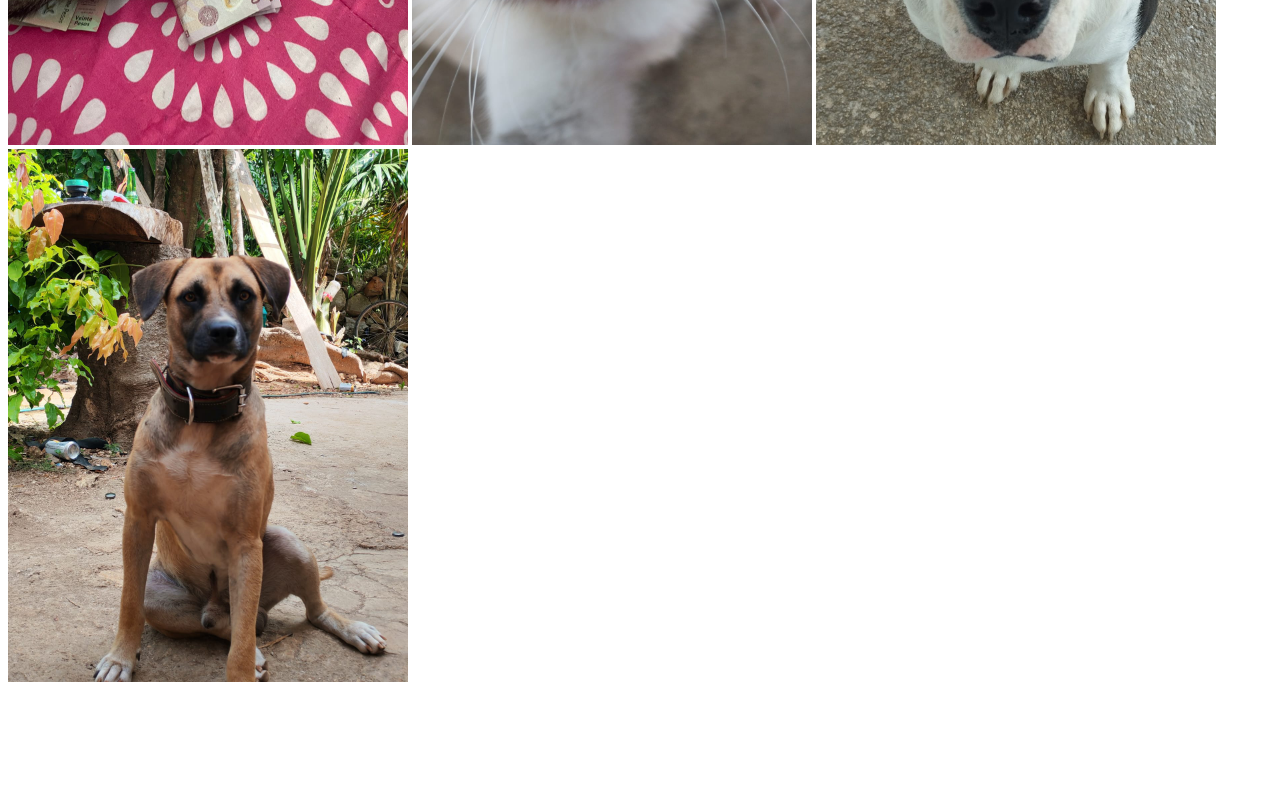
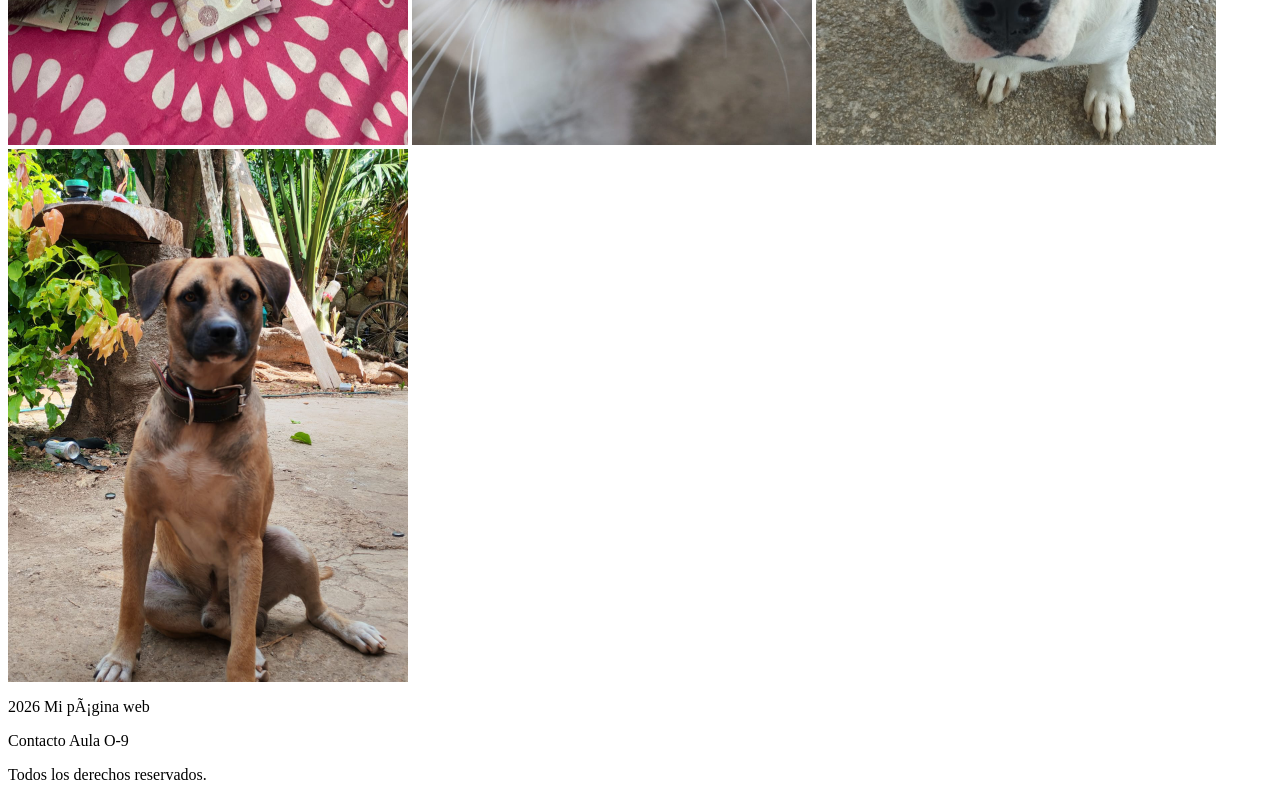
Before and after one commit to gengar4/gengar4.github.io, a plain HTML site: page index.html in a window 1280 px wide. Shown: the part 399-1199 px from the top of the page. Before the commit the page ends 1089 px from the top, so only its background shows below. Drawn offline with Linux system fonts and the light colour scheme.

Commit message:
Add footer section to index.html
Added footer with copyright and contact information.

```diff
--- a/index.html
+++ b/index.html
@@ -1,6 +1,15 @@
+<head>
+  <meta charset="UFT-8">
+  <title>Mi primera imagen</title>
+</head>
 <html>
 <img src="https://github.com/gengar4/gengar4.github.io/blob/main/IMAGENES/CABALLERO%20UITZ%20NUBIA%20YARETZY.jpeg?raw=true" alt="Descripción de la imagen" width="400">
 <img src="https://github.com/gengar4/gengar4.github.io/blob/main/IMAGENES/DE%20LA%20CRUZ%20CHIMAL%20GEOVANNY.jpeg?raw=true" alt="Descripción de la imagen" width="400">
 <img src="https://github.com/gengar4/gengar4.github.io/blob/main/IMAGENES/PALMA%20HERNANDEZ%20JUAN%20MOISES.jpeg?raw=true" alt="Descripción de la imagen" width="400">
 <img src="https://github.com/gengar4/gengar4.github.io/blob/main/IMAGENES/ALEXIS%20UUH%20PUC.jpeg?raw=true" alt="Descripción de la imagen" width="400">
 </html>
+<footer>
+  <p>2026 Mi página web</p>
+  <p>Contacto Aula O-9</p>
+  <p>Todos los derechos reservados.</p>
+</footer>
```
